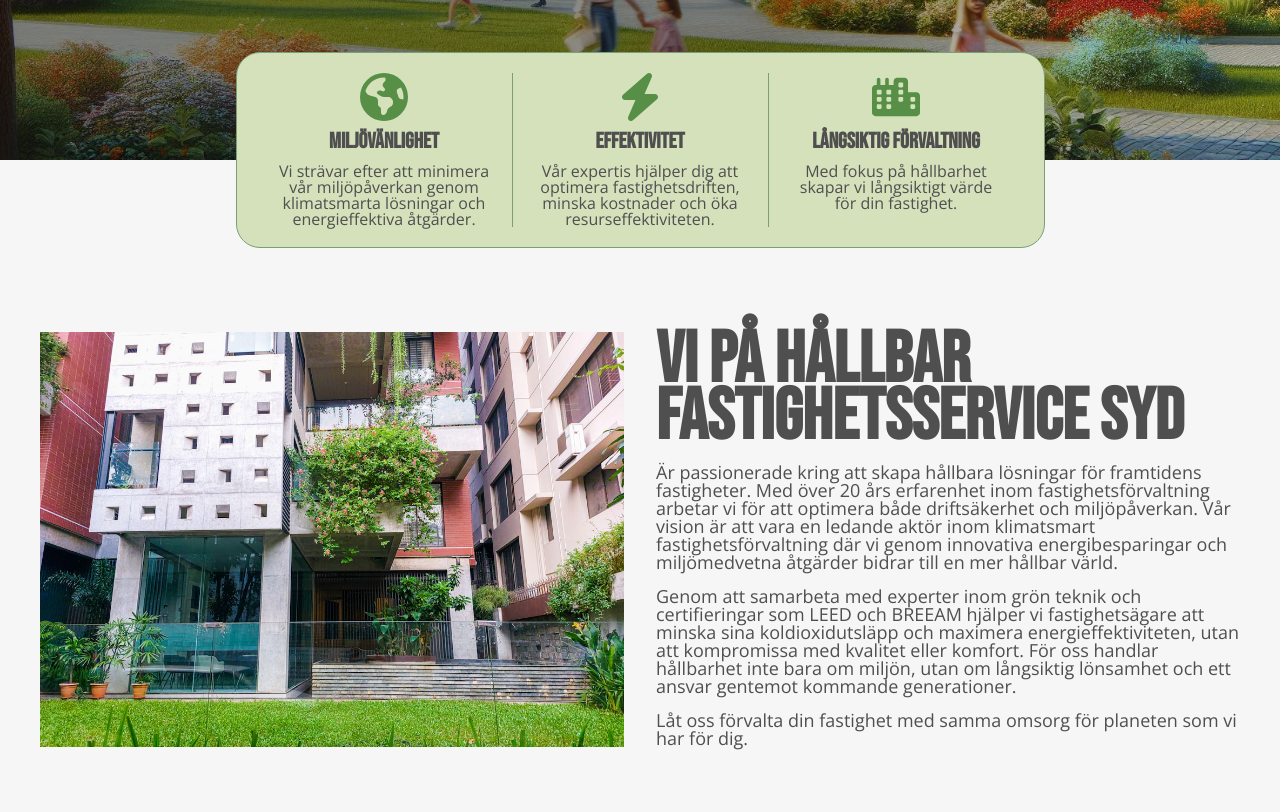
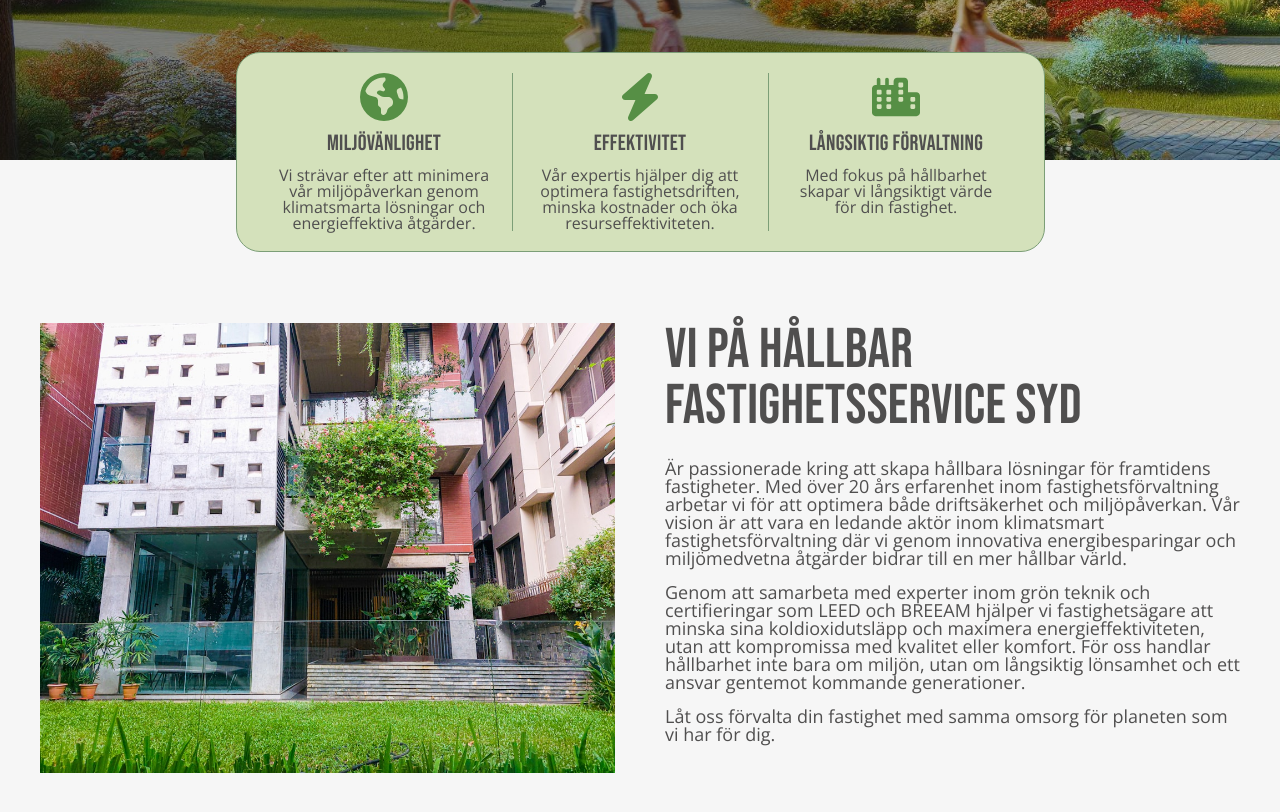
Before and after one commit to Wztrbrg/hfts, a React (Vite) app: page / in a window 1280 px wide. Shown: the part 640-1452 px from the top of the page. Built offline with nearby package versions, Linux system fonts and the light colour scheme.

Commit message:
minor adjustments to styling

```diff
--- a/src/assets/style/about-content.scss
+++ b/src/assets/style/about-content.scss
@@ -3,56 +3,51 @@
 .about-content-section {
   display: grid;
   place-items: center;
-
-    padding: 12rem 2rem;
-
-
+  padding: 70px 16px;
+  margin-top: 109px;
 
   .card {
-
     width: 100%;
-        max-width: 1200px;
-
-        // margin-top: 7rem;
+    max-width: $max-content-w;
 
     display: flex;
-        gap: 2rem;
+    gap: 50px;
 
     .image {
       width: 50%;
+      min-height: 450px;
       background-image: url(../../assets/images/about.jpg);
       background-size: cover;
+      background-position: center;
     }
 
     .text-wrapper {
       display: flex;
       flex-direction: column;
-            justify-content: space-between;
-            gap: 1rem;
       width: 50%;
+
+      h1 {
+        margin-bottom: 24px;
       }
 
+      p {
+        margin-bottom: 16px;
       }
-
+    }
+  }
 }
 
 /* Media query for tablets (max-width: 1024px) */
 @media (max-width: 1024px) {
-
-    .about-content-section{
-
+  .about-content-section {
     .card {
-
       flex-direction: column;
 
-
       .image {
-
         width: 100%;
         min-height: 20rem;
         background-size: cover;
-                background-position: bottom;
-
+        background-position: top center;
       }
 
       .text-wrapper {
@@ -64,5 +59,4 @@
 
 /* Media query for mobile devices (max-width: 768px) */
 @media (max-width: 768px) {
-
 }
--- a/src/assets/style/globals/global.scss
+++ b/src/assets/style/globals/global.scss
@@ -26,7 +26,9 @@
 h5,
 button {
   font-family: $heading-font;
-  line-height: 0.8;
+  font-weight: 300;
+  line-height: 1;
+  letter-spacing: 0.3px;
 }
 
 .page-wrapper {
--- a/src/components/AboutContent.jsx
+++ b/src/components/AboutContent.jsx
@@ -1,6 +1,4 @@
 import '../assets/style/about-content.scss';
-import { Link } from 'react-router-dom';
-import aboutImg from '../assets/images/about.jpg';
 
 const AboutContent = () => {
   return (
@@ -8,10 +6,9 @@
       <section className="about-content-section">
 
         <div className='card'>
-            {/* <img src={aboutImg} alt="" /> */}
             <div className="image"></div>
             <div className="text-wrapper">
-                <h2 className='h-h dk-txt'>vi på hållbar fastighetsservice syd</h2>
+                <h1 className='l-h dk-txt'>vi på hållbar fastighetsservice syd</h1>
                 <p className='l-p dk-txt'>Är passionerade kring att skapa hållbara lösningar för framtidens fastigheter. Med över 20 års erfarenhet inom fastighetsförvaltning arbetar vi för att optimera både driftsäkerhet och miljöpåverkan. Vår vision är att vara en ledande aktör inom klimatsmart fastighetsförvaltning där vi genom innovativa energibesparingar och miljömedvetna åtgärder bidrar till en mer hållbar värld.</p>
                 <p className='l-p dk-txt'>Genom att samarbeta med experter inom grön teknik och certifieringar som LEED och BREEAM hjälper vi fastighetsägare att minska sina koldioxidutsläpp och maximera energieffektiviteten, utan att kompromissa med kvalitet eller komfort. För oss handlar hållbarhet inte bara om miljön, utan om långsiktig lönsamhet och ett ansvar gentemot kommande generationer.</p>
                 <p className='l-p dk-txt'>Låt oss förvalta din fastighet med samma omsorg för planeten som vi har för dig.</p>
```
Lines whose indentation alone changed are shown as unchanged.
